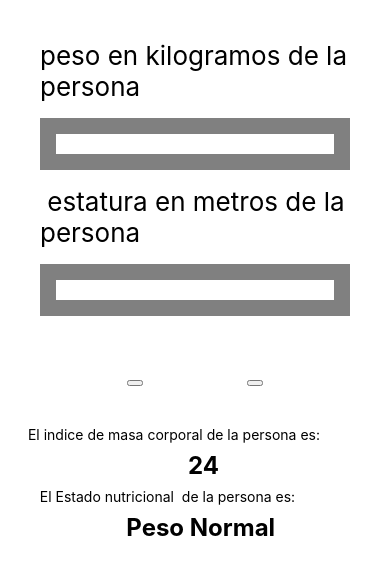
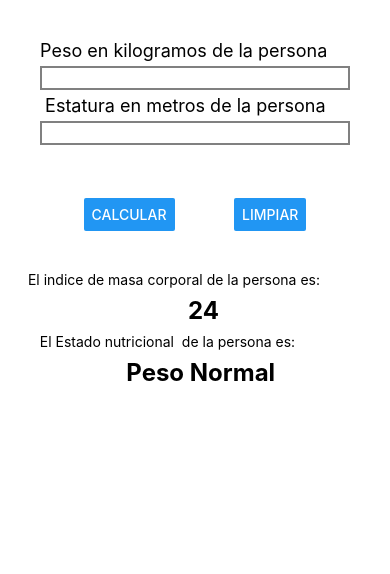
Before and after one commit to MPAAT123/IMCuwu, a React Native app: screen / in a window 390 px wide. Shown: the top 574 px of the page. Built offline with nearby package versions, Linux system fonts and the light colour scheme.

Commit message:
proyecto IMC solo la interfaz modificada 2

```diff
--- a/App.js
+++ b/App.js
@@ -1,5 +1,5 @@
 import { StatusBar } from 'expo-status-bar';
-import {button, StyleSheet, Text, View, TextInput } from 'react-native';
+import { StyleSheet, Text, View, TextInput,Button } from 'react-native';
 
 
 export default function App() {
@@ -8,12 +8,12 @@ export default function App() {
       <View style={styles.inputConteiner}>
 
         <Text style={styles.Textstyle}>
-           peso en kilogramos de la persona </Text>
+           Peso en kilogramos de la persona </Text>
 
         <TextInput style={styles.InputStyle}
          keyboardType='numeric'/>
 
-        <Text style={styles.Textstyle}> estatura en metros de la persona </Text>
+        <Text style={styles.Textstyle}> Estatura en metros de la persona </Text>
 
         <TextInput style={styles.InputStyle}
         keyboardType='numeric' />
@@ -21,8 +21,8 @@ export default function App() {
       </View>
 
       <View style={styles.commandContainer}>
-      <button title='CALCULAR'/>
-      <button title='LIMPIAR'/>
+      <Button title='CALCULAR'/>
+      <Button title='LIMPIAR'/>
       </View>
 
       <View style={styles.textResultStyle}>
@@ -52,13 +52,13 @@ inputConteiner:{
  padding:16
 },
 Textstyle:{
- fontSize: 26,
+ fontSize: 18,
 },
 InputStyle :{
   fontSize: 16,
-  borderWidth: 16,
+  borderWidth: 2,
   borderColor: 'gray',
-  marginVertical: 16,
+  marginVertical: 5,
 },
 commandContainer: {
   flexDirection: 'row',
```
